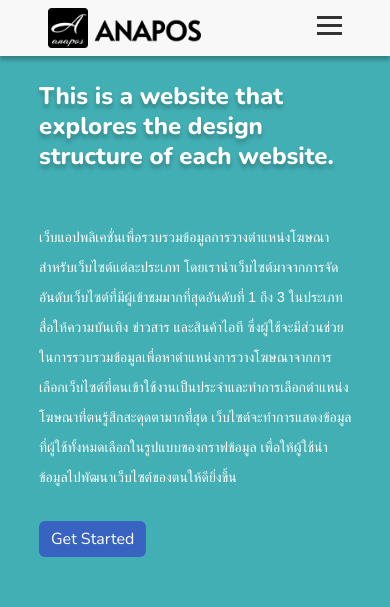
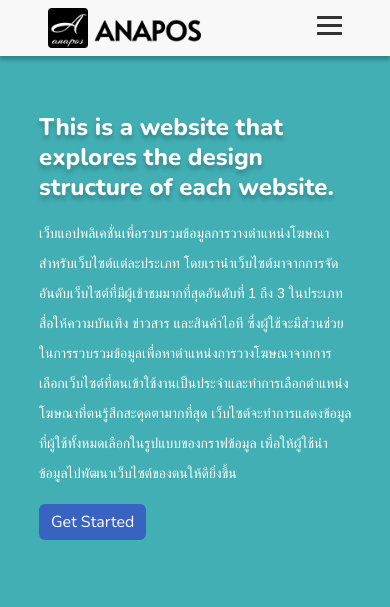
Before and after one commit to NapatpanOP/Anapos, a React (Vite) app: page / in a window 390 px wide. Shown: the top 607 px of the page. Built offline with nearby package versions, Linux system fonts and the light colour scheme; a web font is replaced by a local one.

Commit message:
update css home page

```diff
--- a/src/HomePage.css
+++ b/src/HomePage.css
@@ -8,25 +8,30 @@
 .full-size {
   width: 100%;
   height: 100vh;
-}
 
-.box {
-  position: relative;
-  background: #42AFB4;
-  height: 57%;
-  width: 100%;
-  color: #ffff;
   display: grid;
   grid-template-columns: 1fr;
   grid-template-rows: repeat(3, 1fr);
   gap: 10px;
 }
 
+.box {
+  position: relative;
+  background: #42AFB4;
+  height: 57vh;
+  width: 100%;
+  color: #ffff;
+  /* display: grid;
+  grid-template-columns: 1fr;
+  grid-template-rows: repeat(3, 1fr);
+  gap: 10px; */
+}
+
 .box-text1 {
   position: relative;
   width: 479px;
   left: 4%;
-  top: 20%;
+  top: 8%;
   font-size: 2rem;
   font-weight: bold;
   line-height: 40px;
@@ -37,7 +42,7 @@
 .box-description {
   position: relative;
   left: 4%;
-  top: 15%;
+  top: 8%;
   width: 655px;
   height: fit-content;
   display: flex;
@@ -86,7 +91,7 @@
 #bt-start {
   position: relative;
   left: 4%;
-  bottom: -30%;
+  bottom: -9%;
   background-color: #3963C1;
   border: none;
   cursor: pointer;
@@ -309,7 +314,7 @@ orientation: portrait แนวตั้ง */
   .box-text1 {
     width: 80%;
     left: 10%;
-    top: 30%;
+    top: 10%;
     font-size: 2rem;
   }
 
@@ -340,7 +345,7 @@ orientation: portrait แนวตั้ง */
 
   #bt-start {
     left: 10%;
-    top: 25%;
+    bottom: -12%;
   }
 
   .card {
@@ -379,7 +384,7 @@ orientation: portrait แนวตั้ง */
 
   .box-text1 {
     font-size: 1.5rem;
-    top: 20%;
+    top: 10%;
     line-height: 30px;
     height: fit-content;
   }
@@ -403,7 +408,7 @@ orientation: portrait แนวตั้ง */
 
   #bt-start {
     left: 10%;
-    bottom: 20%;
+    bottom: -10%;
   }
 
   .head-text {
@@ -467,7 +472,7 @@ orientation: portrait แนวตั้ง */
 
   #bt-start {
     left: 10%;
-    bottom: 10%;
+    bottom: -10%;
   }
 
   .box-sugform img {
@@ -507,7 +512,7 @@ orientation: portrait แนวตั้ง */
 @media screen and (max-width: 375px) {
 
   .box {
-    height: 550px;
+    height: 560px;
   }
 
   .picture-roomGirl {
@@ -515,7 +520,7 @@ orientation: portrait แนวตั้ง */
   }
 
   #bt-start {
-    bottom: 15%;
+    bottom: -12%;
   }
 
   .box-sugform img {
@@ -537,11 +542,12 @@ orientation: portrait แนวตั้ง */
 
   .box-text1 {
     height: fit-content;
-    top: 25%;
+    top: 8%;
   }
 
   .box-text2 {
     font-size: 12px;
     line-height: 30px;
+    top: 2%;
   }
 }
```
